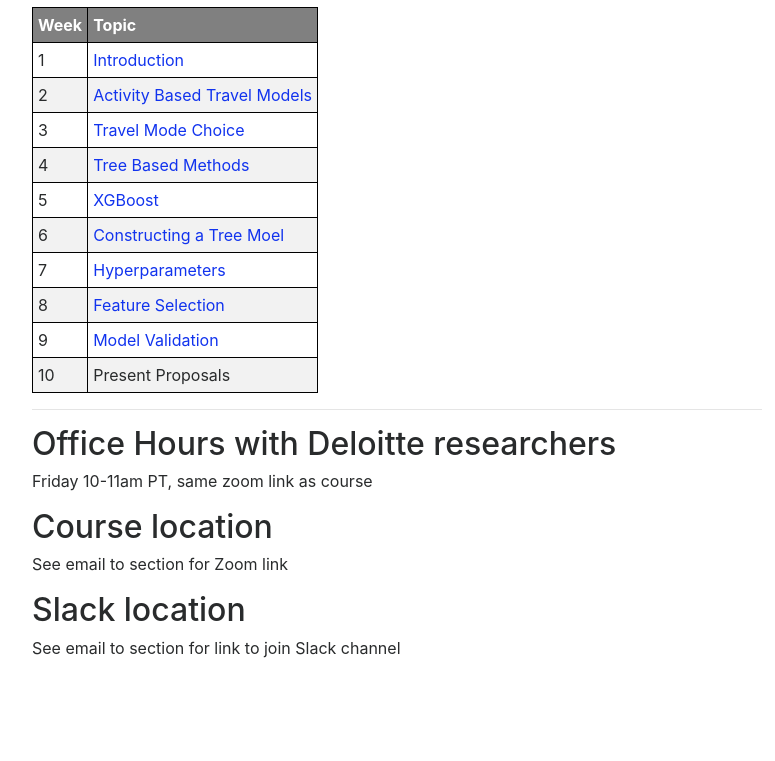
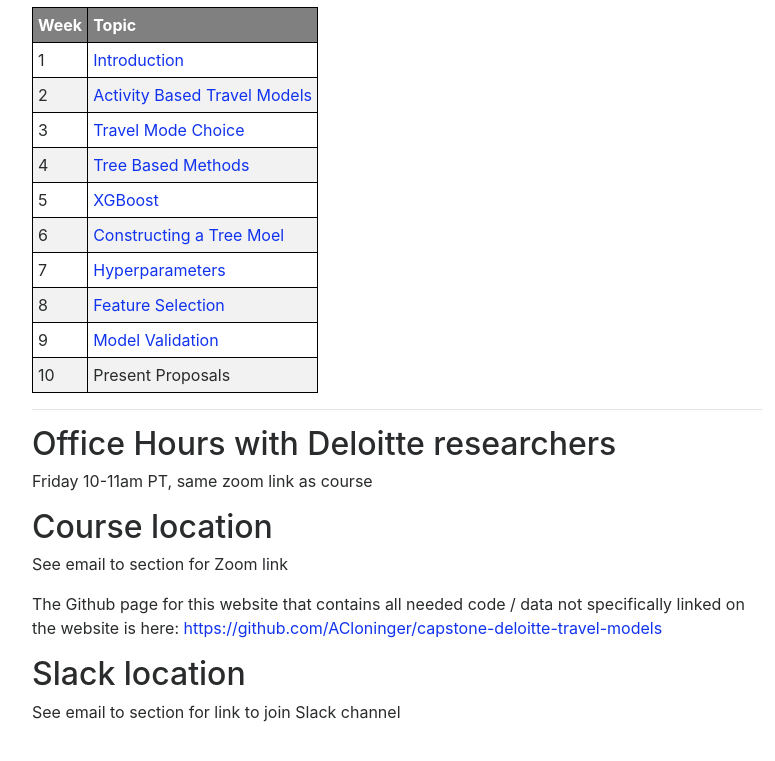
Before and after one commit to ACloninger/capstone-deloitte-travel-models, a Jekyll site: the page built from index.md, in a window 1280 px wide and 900 px high, scrolled down 1803 px. Shown: the top 761 px of the window, without its empty margins (243-1018 px from the left). Built offline with Jekyll 4.4.1, drawn with Linux system fonts in a browser that asks for light colours; nearby versions of some CDN libraries.

Commit message:
Update index.md

```diff
--- a/index.md
+++ b/index.md
@@ -83,5 +83,8 @@ Friday 10-11am PT, same zoom link as course
 # Course location
 See email to section for Zoom link
 
+The Github page for this website that contains all needed code / data not specifically linked on the website is here:
+[https://github.com/ACloninger/capstone-deloitte-travel-models](https://github.com/ACloninger/capstone-deloitte-travel-models)
+
 # Slack location
 See email to section for link to join Slack channel
```
